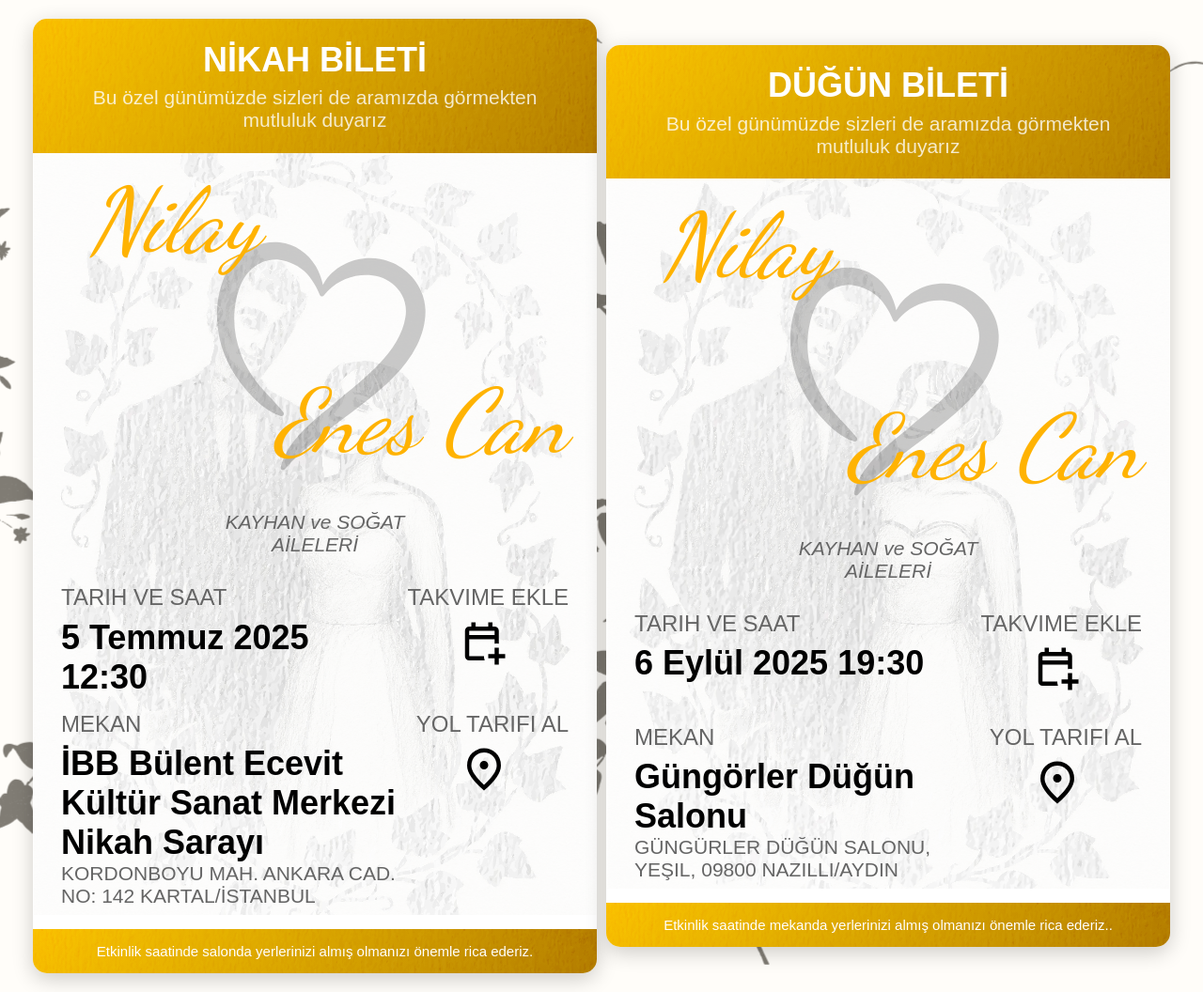
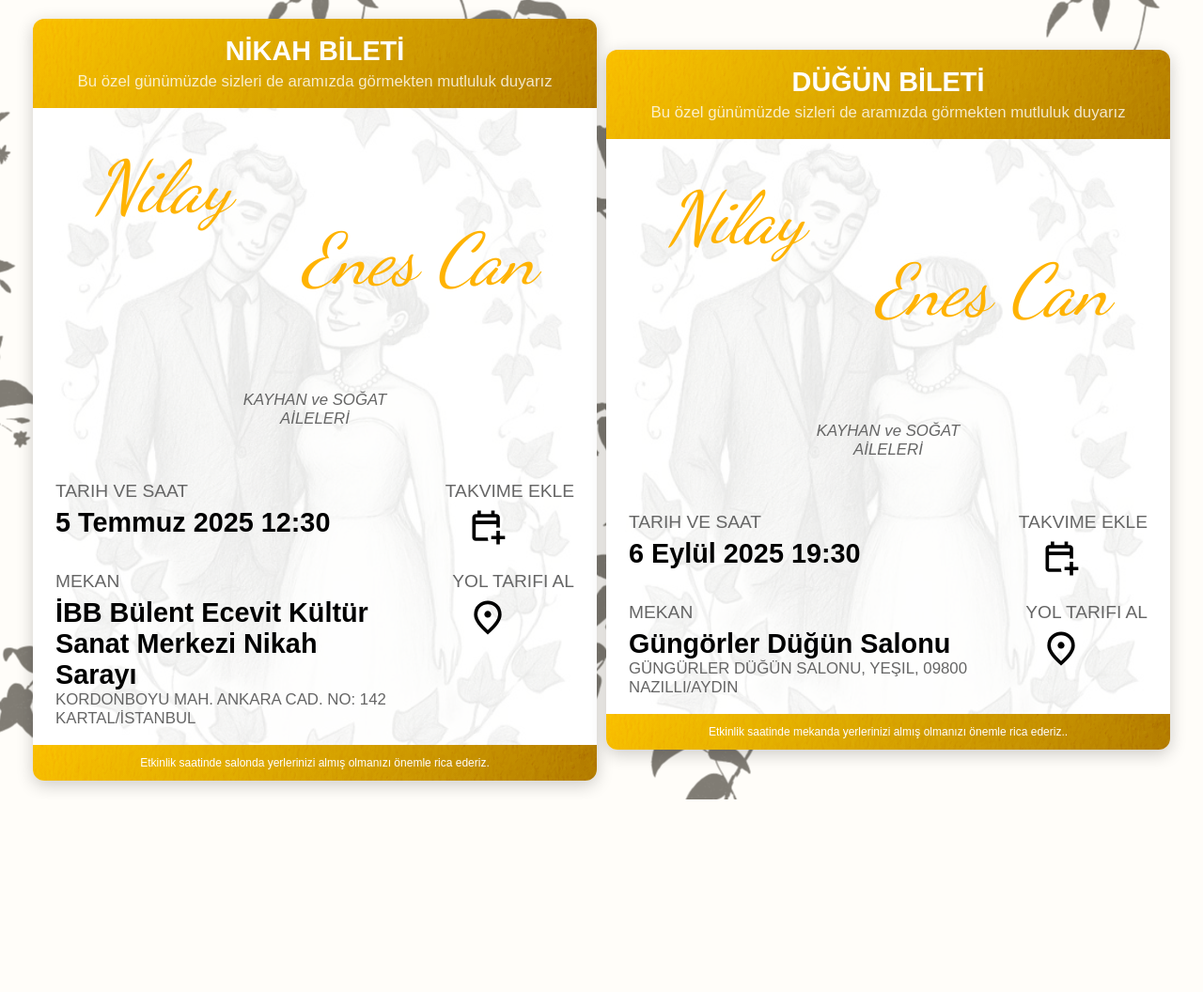
Before and after one commit to nscnkyhn/invitation, a PHP site: page / in a window 1280 px wide. Shown: the whole page at 94% size. After the commit the page ends 851 px from the top, so only its background shows below. Run offline with PHP 8.4, Linux system fonts and the light colour scheme; some web fonts are replaced.

Commit message:
update background, max-width of a ticket and remove heart

```diff
--- a/index.html
+++ b/index.html
@@ -20,7 +20,6 @@
     <div class="ticket-body">
         <div class="couple-names">
             <span class="bride-name">Nilay</span>
-            <span class="heart"><img src="media/heart2.svg" alt=""></span>
             <span class="groom-name">Enes Can</span>
         </div>
 
@@ -83,7 +82,6 @@
     <div class="ticket-body">
         <div class="couple-names">
             <span class="bride-name">Nilay</span>
-            <span class="heart"><img src="media/heart2.svg" alt=""></span>
             <span class="groom-name">Enes Can</span>
         </div>
 
--- a/style.css
+++ b/style.css
@@ -33,7 +33,7 @@ body {
 .ticket {
     opacity: 1;
     width: 100%;
-    max-width: 400px;
+    max-width: 500px;
     background: var(--ticket-header-color);
     border-radius: 10px;
     box-shadow: var(--common-shadow);
@@ -71,13 +71,16 @@ body {
 }
 
 .ticket-body {
+    min-height: 50vh;
     padding: 10px 20px 0 20px;
-    background-image: url("media/paper_texture.jpg"), url("media/background.png");
+    background-image: url("media/paper_texture.jpg"), url("media/background.jpg");
     background-color: var(--ticket-body-background-color);
     background-repeat: no-repeat;
     background-size: cover;
     background-position: center;
-    background-blend-mode: lighten;
+    background-blend-mode: soft-light;
+    display: grid;
+    grid-template-rows: 3fr 1fr 1fr;
 }
 
 .info-group {
@@ -124,27 +127,29 @@ body {
 
 .couple-names {
     text-align: center;
-    margin: 0 0 25px 0;
+    margin: 0 3px 25px 3px;
     font-weight: 300;
     color: var(--couple-names-color);
     font-family: "Dancing Script", cursive;
     font-size: 64px;
     font-optical-sizing: auto;
     font-style: italic;
-    display: flex;
-    justify-content: space-between;
-    align-items: center;
-    flex-direction: column;
+    display: inline-block;
+    position: relative;
 }
 
 .bride-name {
     z-index: 2;
-    margin-right: 200px;
+    position: relative;
+    top: 10%;
+    right: 5%;
 }
 
 .groom-name {
     z-index: 2;
-    margin-left: 150px;
+    position: relative;
+    top: 40%;
+    left: 5%
 }
 
 .heart {
@@ -153,6 +158,9 @@ body {
     rotate: 6deg;
     z-index: 1;
     opacity: 0.2;
+    zoom: 1.8;
+    top: 10%;
+    position: relative;
 }
 
 .families {
@@ -186,59 +194,70 @@ a {
     text-decoration: none;
 }
 
-@media (min-width: 480px) {
+
+@media (min-width: 1050px) {
+    .ticket {
+        zoom: 1;
+    }
+}
+@media (min-width: 1150px) {
     .ticket {
         zoom: 1.1;
     }
 }
-@media (min-width: 520px) {
+@media (min-width: 1250px) {
     .ticket {
         zoom: 1.2;
     }
 }
-@media (min-width: 560px) {
+@media (min-width: 1350px) {
     .ticket {
         zoom: 1.3;
     }
 }
-@media (min-width: 600px) {
+@media (min-width: 1450px) {
     .ticket {
         zoom: 1.4;
     }
 }
-@media (min-width: 640px) {
+@media (min-width: 1550px) {
     .ticket {
         zoom: 1.5;
     }
 }
+@media (min-width: 1700px) {
+    .ticket {
+        zoom: 1.6;
+    }
+}
 
-@media (max-width: 1246px) {
+@media (max-width: 1049px) {
     body {
         flex-direction: column;
     }
-    @media (max-width: 479px) {
+    @media (max-width: 539px) {
         .ticket {
-            zoom: 0.9
+            zoom: 0.9;
         }
     }
-    @media (max-width: 399px) {
+    @media (max-width: 489px) {
         .ticket {
-            zoom: 0.8
+            zoom: 0.8;
         }
     }
-    @media (max-width: 359px) {
+    @media (max-width: 439px) {
         .ticket {
-            zoom: 0.7
+            zoom: 0.7;
         }
     }
-    @media (max-width: 319px) {
+    @media (max-width: 389px) {
         .ticket {
-            zoom: 0.6
+            zoom: 0.6;
         }
     }
-    @media (max-width: 280px) {
+    @media (max-width: 339px) {
         .ticket {
-            zoom: 0.5
+            zoom: 0.5;
         }
     }
 }
```
Also changed, not shown: media/background.jpg (added), media/background.png.
